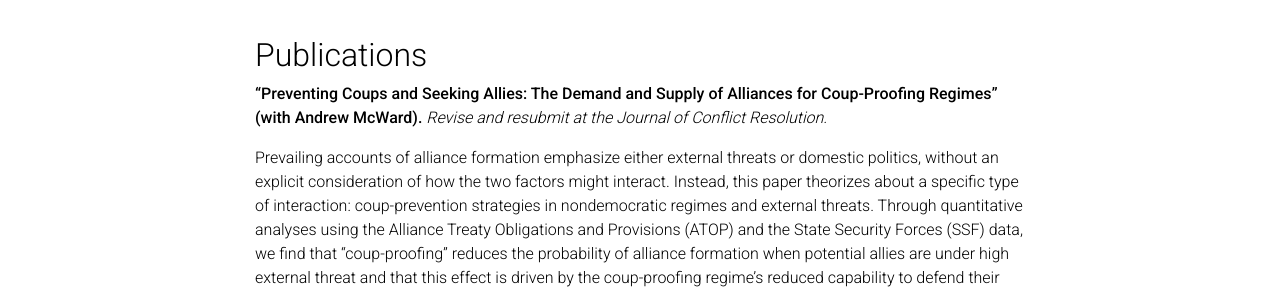
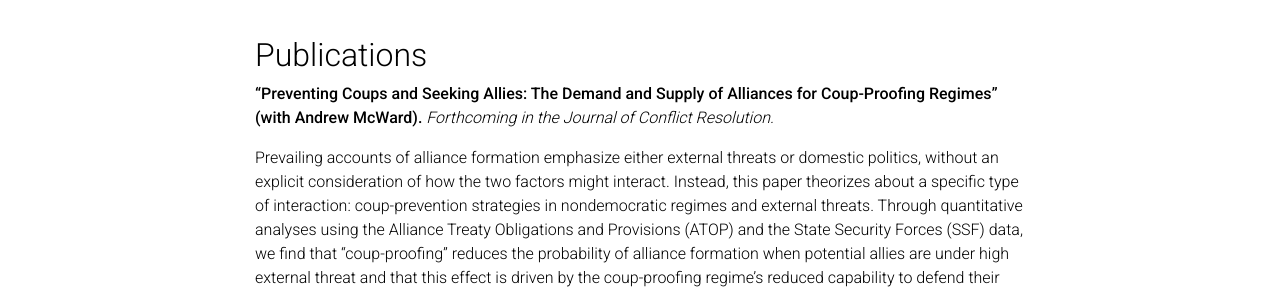
Before and after one commit to hohy-yoon/hohy-yoon.github.io, a Jekyll site: the page built from _pages/publications.md, in a window 1280 px wide. Shown: the part 149-441 px from the top of the page. Built offline with Jekyll 4.4.1, drawn with Linux system fonts in a browser that asks for light colours; comment, search, counter and statistics services are not loaded; a style sheet for code colours, icons or effects is not loaded.

Commit message:
Updated publication

```diff
--- a/_pages/publications.md
+++ b/_pages/publications.md
@@ -6,6 +6,6 @@ nav: true
 ---
 ## Publications
 
-__"Preventing Coups and Seeking Allies: The Demand and Supply of Alliances for Coup-Proofing Regimes" (with Andrew McWard).__ _Revise and resubmit at the Journal of Conflict Resolution._
+__"Preventing Coups and Seeking Allies: The Demand and Supply of Alliances for Coup-Proofing Regimes" (with Andrew McWard).__ _Forthcoming in the Journal of Conflict Resolution._
 
 Prevailing accounts of alliance formation emphasize either external threats or domestic politics, without an explicit consideration of how the two factors might interact. Instead, this paper theorizes about a specific type of interaction: coup-prevention strategies in nondemocratic regimes and external threats. Through quantitative analyses using the Alliance Treaty Obligations and Provisions (ATOP) and the State Security Forces (SSF) data, we find that "coup-proofing" reduces the probability of alliance formation when potential allies are under high external threat and that this effect is driven by the coup-proofing regime's reduced capability to defend their allies, rather than the regime's increased vulnerability to aggression. Furthermore, we find evidence for the interactive relationship at the negotiation stage of alliance formation. Upon entering an alliance, a coup-proofing regime facing a higher level of external threat offers more policy concessions to the ally, whereas an ally under higher threat could make fewer concessions to the coup-proofing regime. Our study highlights the way nondemocratic domestic political institutions can interact with external threat to shape states' alliance behavior.
```
Also changed, not shown: 1 other file.
